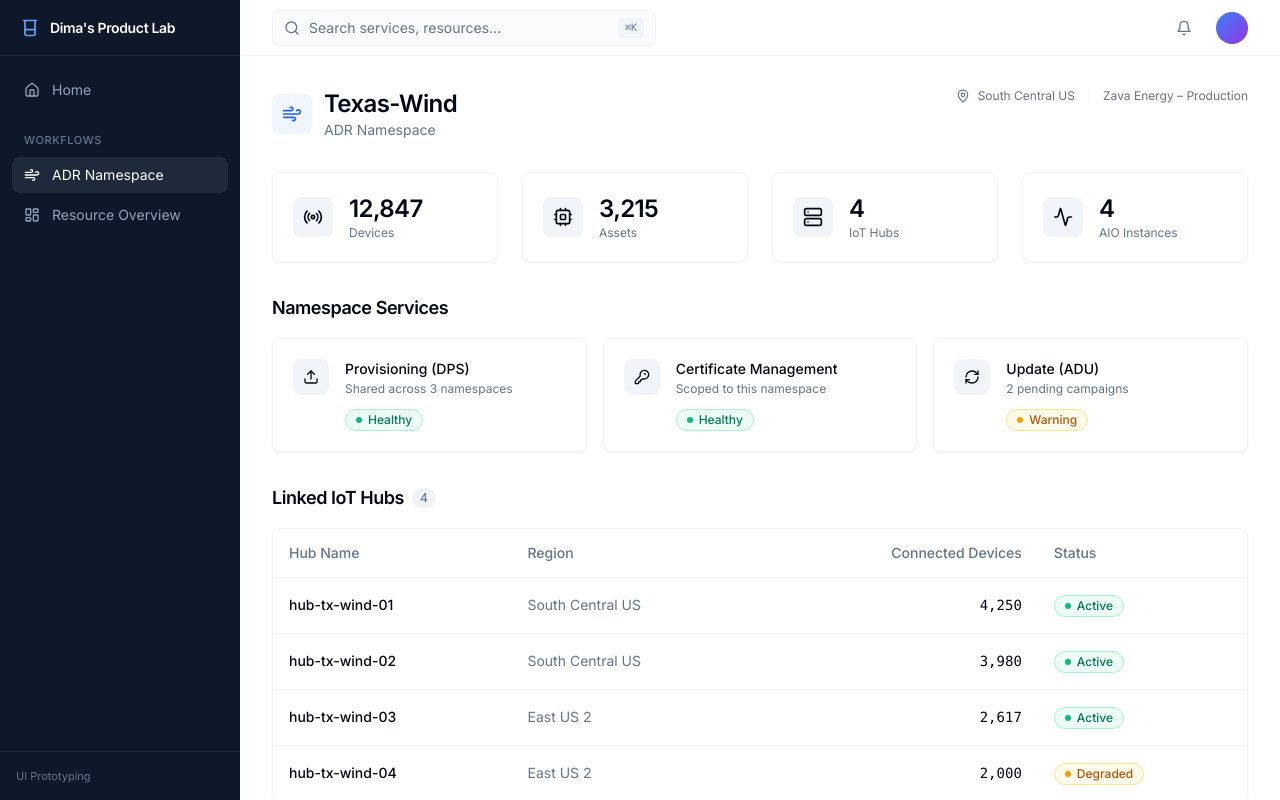
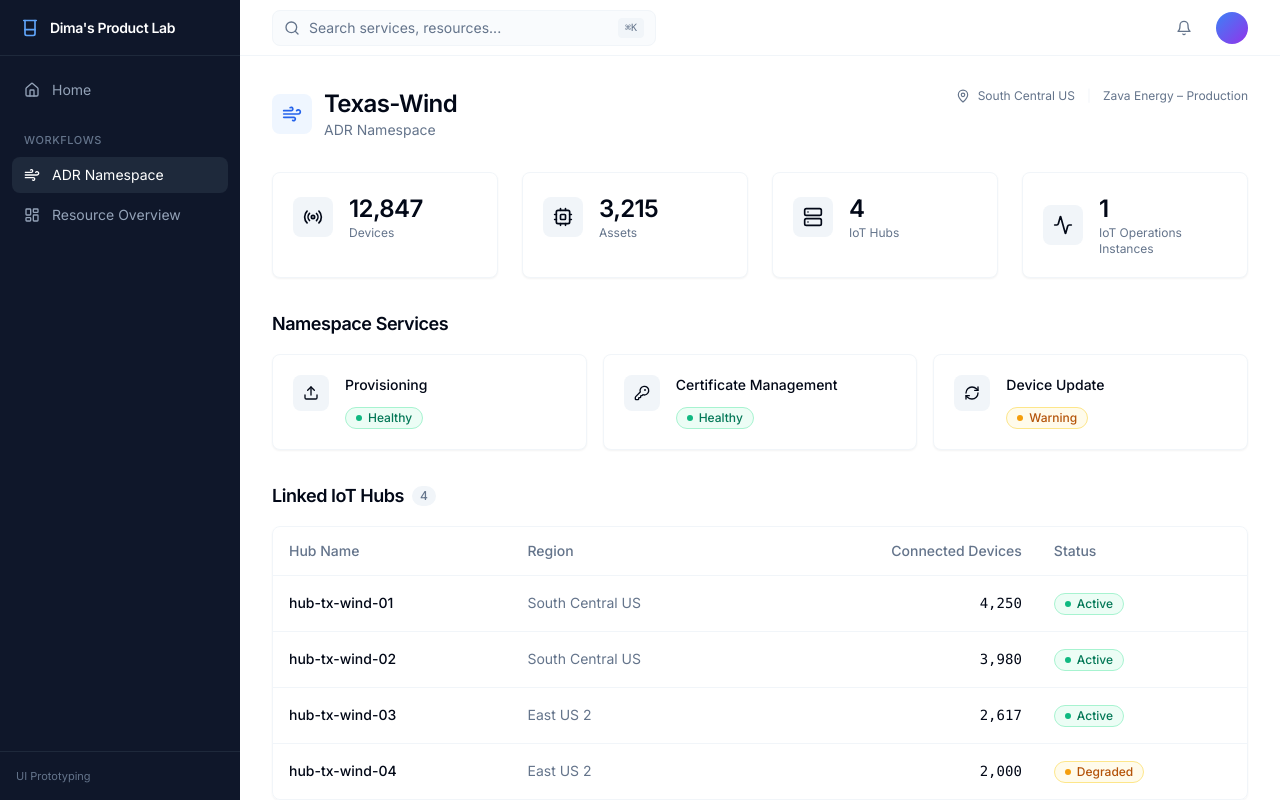
Before and after one commit to dimatx/dimatokar-ui-prototyping-microsoft, a React (Vite) app: page /adr-namespace in a window 1280 px wide. Built offline with nearby package versions, Linux system fonts and the light colour scheme.

Commit message:
Refine ADR namespace page: clean service names, single AIO instance, nowrap IoT Operations

```diff
--- a/src/workflows/adr-namespace/Page.tsx
+++ b/src/workflows/adr-namespace/Page.tsx
@@ -42,9 +42,9 @@ const namespace = {
 }
 
 const services = [
-  { name: 'Provisioning (DPS)', icon: Upload, status: 'Healthy', details: 'Shared across 3 namespaces' },
-  { name: 'Certificate Management', icon: KeyRound, status: 'Healthy', details: 'Scoped to this namespace' },
-  { name: 'Update (ADU)', icon: RefreshCw, status: 'Warning', details: '2 pending campaigns' },
+  { name: 'Provisioning', icon: Upload, status: 'Healthy' },
+  { name: 'Certificate Management', icon: KeyRound, status: 'Healthy' },
+  { name: 'Device Update', icon: RefreshCw, status: 'Warning' },
 ]
 
 const hubs = [
@@ -56,9 +56,6 @@ const hubs = [
 
 const aioInstances = [
   { name: 'aio-tx-abilene-01', site: 'Abilene Wind Farm', status: 'Running', connectedDevices: 842 },
-  { name: 'aio-tx-permian-01', site: 'Permian Basin Site', status: 'Running', connectedDevices: 1_105 },
-  { name: 'aio-tx-panhandle-01', site: 'Panhandle Wind Park', status: 'Running', connectedDevices: 620 },
-  { name: 'aio-tx-gulf-01', site: 'Gulf Coast Facility', status: 'Warning', connectedDevices: 448 },
 ]
 
 const jobs = [
@@ -119,7 +116,7 @@ export default function AdrNamespacePage() {
         <HeroStat icon={Radio} label="Devices" value={namespace.totalDevices.toLocaleString()} />
         <HeroStat icon={Cpu} label="Assets" value={namespace.totalAssets.toLocaleString()} />
         <HeroStat icon={Server} label="IoT Hubs" value={hubs.length.toString()} />
-        <HeroStat icon={Activity} label="AIO Instances" value={aioInstances.length.toString()} />
+        <HeroStat icon={Activity} label={<><span className="whitespace-nowrap">IoT&nbsp;Operations</span> Instances</>} value={aioInstances.length.toString()} />
       </div>
 
       {/* ── Services Health ──────────────────────────────────── */}
@@ -134,7 +131,6 @@ export default function AdrNamespacePage() {
                 </div>
                 <div className="min-w-0">
                   <p className="text-sm font-medium">{svc.name}</p>
-                  <p className="mt-0.5 text-xs text-muted-foreground">{svc.details}</p>
                   <div className="mt-2">
                     <StatusBadge status={svc.status} />
                   </div>
@@ -174,7 +170,7 @@ export default function AdrNamespacePage() {
 
       {/* ── AIO Instances ────────────────────────────────────── */}
       <div>
-        <SectionHeading title="Azure IoT Operations Instances" count={aioInstances.length} />
+        <SectionHeading title={<><span className="whitespace-nowrap">IoT&nbsp;Operations</span> Instances</>} count={aioInstances.length} />
         <div className="rounded-lg border shadow-sm">
           <Table>
             <TableHeader>
@@ -265,7 +261,7 @@ export default function AdrNamespacePage() {
 
 /* ─── Sub-components ────────────────────────────────────────── */
 
-function HeroStat({ icon: Icon, label, value }: { icon: typeof Radio; label: string; value: string }) {
+function HeroStat({ icon: Icon, label, value }: { icon: typeof Radio; label: React.ReactNode; value: string }) {
   return (
     <Card className="shadow-sm">
       <CardContent className="flex items-center gap-4 p-5">
@@ -281,7 +277,7 @@ function HeroStat({ icon: Icon, label, value }: { icon: typeof Radio; label: str
   )
 }
 
-function SectionHeading({ title, count }: { title: string; count?: number }) {
+function SectionHeading({ title, count }: { title: React.ReactNode; count?: number }) {
   return (
     <div className="mb-4 flex items-center gap-2">
       <h2 className="text-lg font-semibold tracking-tight">{title}</h2>
```
